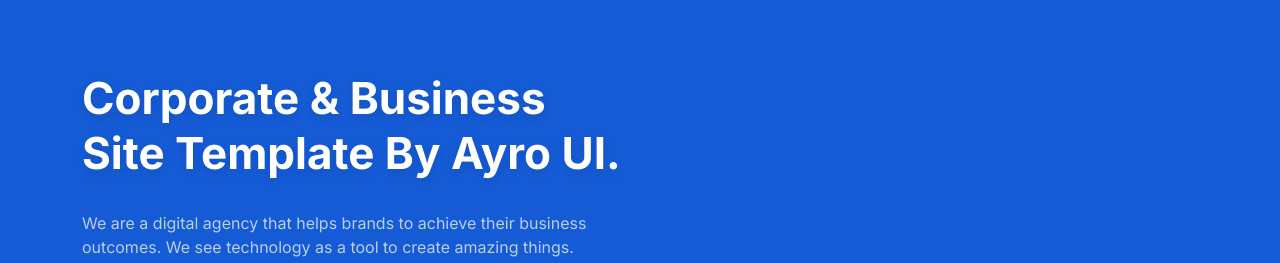
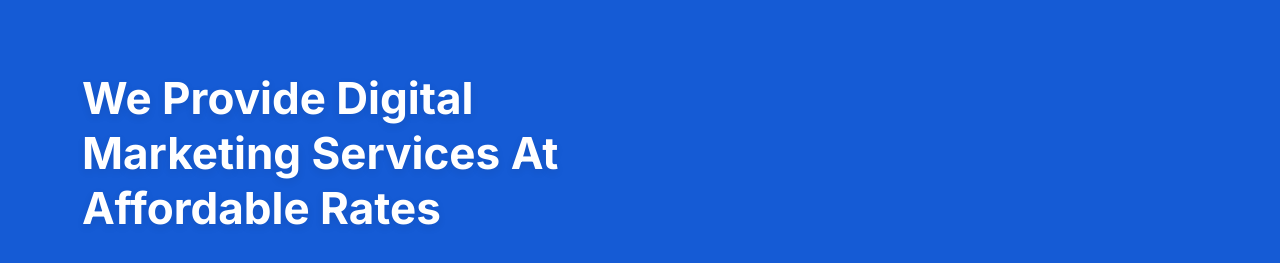
Before and after one commit to NITHINLAL1/social-media, a plain HTML site: page index.html in a window 1280 px wide. Shown: the part 89-352 px from the top of the page. Drawn offline with Linux system fonts and the light colour scheme; a script that the page names is missing.

Commit message:
Update index.html

```diff
--- a/index.html
+++ b/index.html
@@ -133,7 +133,8 @@
       <div class="row align-items-center">
         <div class="col-lg-6 col-md-12 col-12">
           <div class="header-content">
-            <h1>Corporate & Business Site Template by Ayro UI.</h1>
+            <h1>We provide digital marketing services
+ at affordable rates</h1>
             <p>
               We are a digital agency that helps brands to achieve their
               business outcomes. We see technology as a tool to create amazing
```
